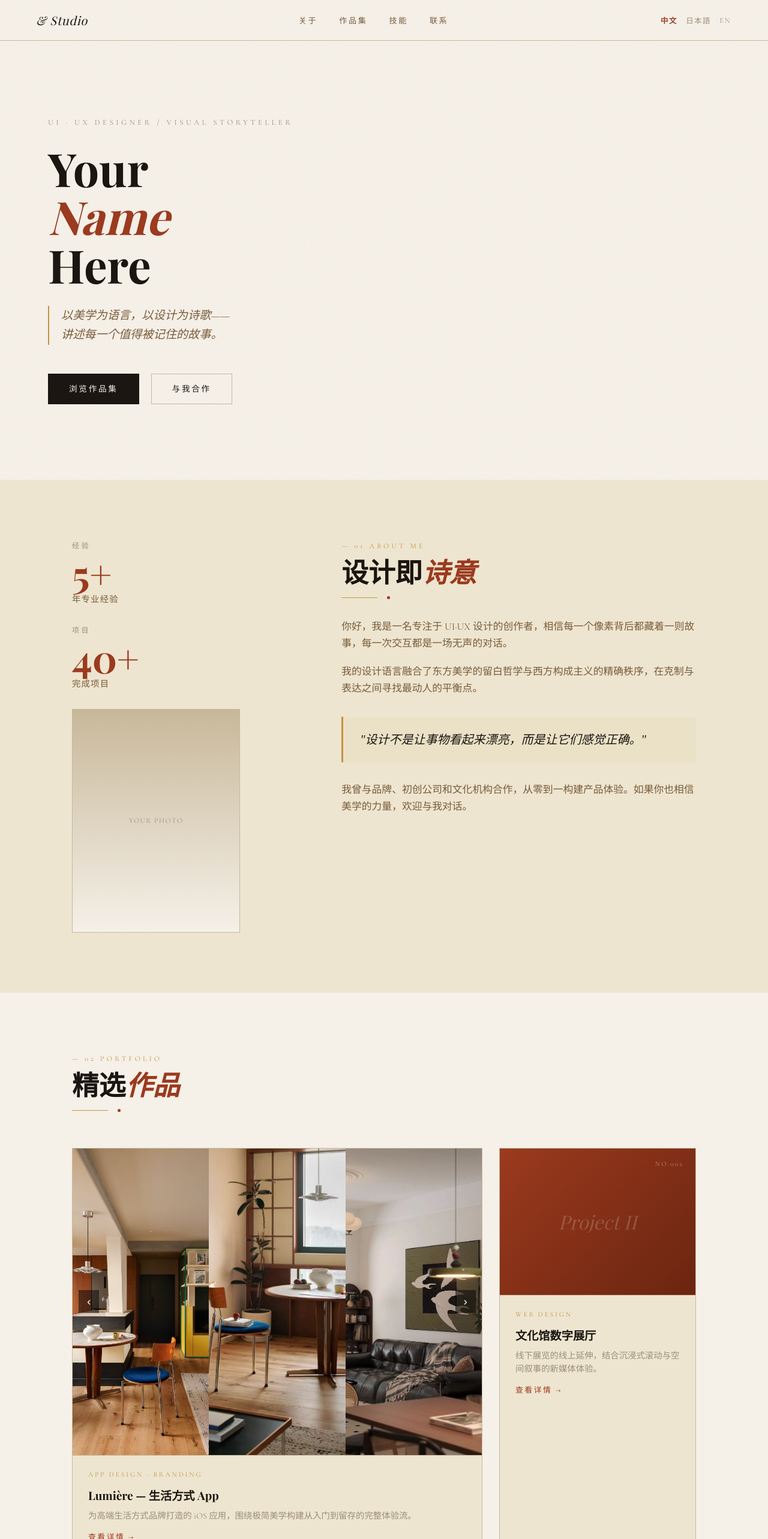
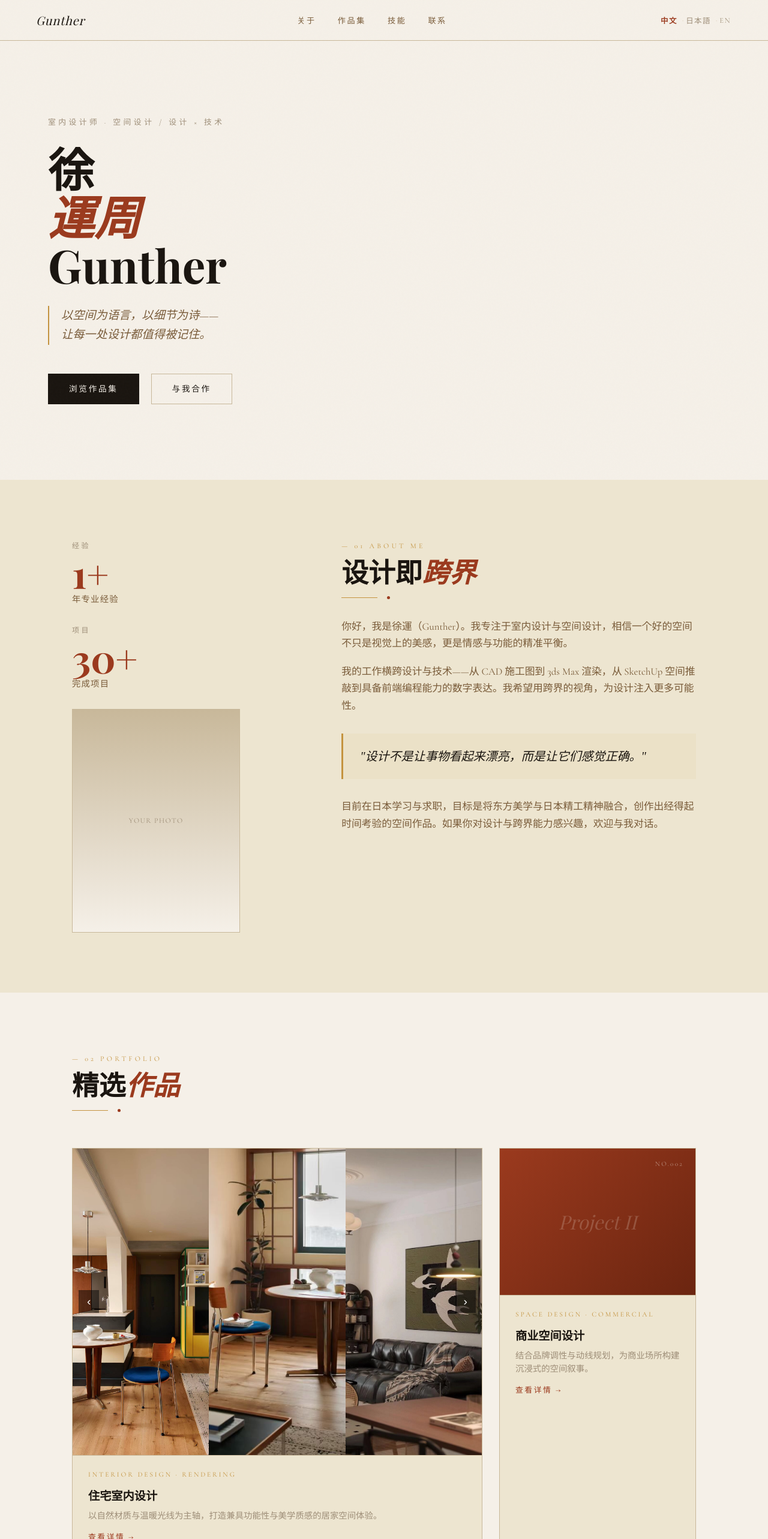
Before and after one commit to Gunther-Abiko/my-portfolio, a React (Vite) app: page / in a window 1280 px wide. Shown: the top 2566 px of the page at 60% size. Built offline with nearby package versions, Linux system fonts and the light colour scheme; a web font is replaced by a local one.

Commit message:
v1.1, fixed contact

```diff
--- a/package.json
+++ b/package.json
@@ -10,6 +10,7 @@
     "preview": "vite preview"
   },
   "dependencies": {
+    "@emailjs/browser": "^4.4.1",
     "react": "^19.2.0",
     "react-dom": "^19.2.0"
   },
--- a/src/data/translations.js
+++ b/src/data/translations.js
@@ -1,41 +1,43 @@
 // ============================================================
-//  translations.js
+//  data/translations.js
 //  All UI strings in Chinese (zh), Japanese (ja), English (en)
 // ============================================================
 
 export const translations = {
+
+  // ──────────────────────────────────────────────────────────
   zh: {
     nav: {
-      logo:      '& Studio',
+      logo:      'Gunther',
       about:     '关于',
       portfolio: '作品集',
       skills:    '技能',
       contact:   '联系',
     },
     hero: {
-      eyebrow:  'UI · UX Designer  /  Visual Storyteller',
-      nameL1:   'Your',
-      nameL2:   'Name',
-      nameL3:   'Here',
-      tagline:  '以美学为语言，以设计为诗歌——\n讲述每一个值得被记住的故事。',
+      eyebrow:      '室内设计师  ·  空间设计  /  设计 × 技术',
+      nameL1:       '徐',
+      nameL2:       '運周',
+      nameL3:       'Gunther',
+      tagline:      '以空间为语言，以细节为诗——\n让每一处设计都值得被记住。',
       ctaPrimary:   '浏览作品集',
       ctaSecondary: '与我合作',
       photoLabel:   '您的照片',
     },
     about: {
-      sectionNum:   '— 01  About Me',
-      title:        '设计即',
-      titleEm:      '诗意',
-      expLabel:     '经验',
-      expStat:      '5+',
-      expUnit:      '年专业经验',
-      projLabel:    '项目',
-      projStat:     '40+',
-      projUnit:     '完成项目',
-      body1: '你好，我是一名专注于 UI·UX 设计的创作者，相信每一个像素背后都藏着一则故事，每一次交互都是一场无声的对话。',
-      body2: '我的设计语言融合了东方美学的留白哲学与西方构成主义的精确秩序，在克制与表达之间寻找最动人的平衡点。',
+      sectionNum: '— 01  About Me',
+      title:      '设计即',
+      titleEm:    '跨界',
+      expLabel:   '经验',
+      expStat:    '1+',
+      expUnit:    '年专业经验',
+      projLabel:  '项目',
+      projStat:   '30+',
+      projUnit:   '完成项目',
+      body1: '你好，我是徐運（Gunther）。我专注于室内设计与空间设计，相信一个好的空间不只是视觉上的美感，更是情感与功能的精准平衡。',
+      body2: '我的工作横跨设计与技术——从 CAD 施工图到 3ds Max 渲染，从 SketchUp 空间推敲到具备前端编程能力的数字表达。我希望用跨界的视角，为设计注入更多可能性。',
       quote: '"设计不是让事物看起来漂亮，而是让它们感觉正确。"',
-      body3: '我曾与品牌、初创公司和文化机构合作，从零到一构建产品体验。如果你也相信美学的力量，欢迎与我对话。',
+      body3: '目前在日本学习与求职，目标是将东方美学与日本精工精神融合，创作出经得起时间考验的空间作品。如果你对设计与跨界能力感兴趣，欢迎与我对话。',
     },
     portfolio: {
       sectionNum: '— 02  Portfolio',
@@ -44,24 +46,24 @@ export const translations = {
       viewMore:   '查看详情',
       projects: [
         {
-          tag:   'App Design · Branding',
-          title: 'Lumière — 生活方式 App',
-          desc:  '为高端生活方式品牌打造的 iOS 应用，围绕极简美学构建从入门到留存的完整体验流。',
+          tag:   'Interior Design · Rendering',
+          title: '住宅室内设计',
+          desc:  '以自然材质与温暖光线为主轴，打造兼具功能性与美学质感的居家空间体验。',
         },
         {
-          tag:   'Web Design',
-          title: '文化馆数字展厅',
-          desc:  '线下展览的线上延伸，结合沉浸式滚动与空间叙事的新媒体体验。',
+          tag:   'Space Design · Commercial',
+          title: '商业空间设计',
+          desc:  '结合品牌调性与动线规划，为商业场所构建沉浸式的空间叙事。',
         },
         {
-          tag:   'System Design',
-          title: 'SaaS 设计系统',
-          desc:  '为 B2B 产品团队构建可扩展的组件库与设计规范，覆盖 50+ 组件。',
+          tag:   'Exhibition Design',
+          title: '展览空间规划',
+          desc:  '探索展览叙事与空间语言的结合，呈现有层次感的观展体验。',
         },
         {
-          tag:   'Branding · Visual Identity',
-          title: '茶馆品牌视觉系统',
-          desc:  '从品牌理念到落地执行的完整视觉标识，融合宋代美学与当代设计语言。',
+          tag:   'Digital · Frontend',
+          title: '数字设计与前端开发',
+          desc:  '运用 HTML、CSS、JavaScript 与 React，将设计愿景转化为可交互的数字产品。',
         },
       ],
     },
@@ -70,63 +72,63 @@ export const translations = {
       title:      '专业',
       titleEm:    '技能',
       items: [
-        { icon: '✦', name: 'UI Design',         desc: '界面构成、视觉层级、色彩与排版系统',    pct: 92 },
-        { icon: '◈', name: 'UX Research',        desc: '用户访谈、可用性测试、信息架构设计',    pct: 85 },
-        { icon: '❋', name: 'Figma / Prototyping',desc: '高保真原型、Auto Layout、组件系统',   pct: 95 },
-        { icon: '▲', name: 'Motion Design',       desc: '微交互动效、过渡设计、After Effects', pct: 78 },
-        { icon: '◉', name: 'Brand Identity',      desc: '品牌策略、视觉标识、应用规范手册',    pct: 88 },
-        { icon: '⊕', name: 'Front-end Basics',    desc: 'HTML · CSS · 与开发团队高效协作',     pct: 70 },
+        { icon: '✦', name: 'AutoCAD',            desc: '施工图绘制、平面布局、空间测量与标注',           pct: 90 },
+        { icon: '◈', name: '3ds Max + V-Ray',     desc: '室内效果图制作、灯光渲染、材质调试',             pct: 85 },
+        { icon: '❋', name: 'SketchUp',            desc: '空间形体推敲、快速建模、方案呈现',               pct: 88 },
+        { icon: '▲', name: 'Photoshop',           desc: '图像处理、后期合成、排版与视觉优化',             pct: 85 },
+        { icon: '◉', name: 'PowerPoint / Keynote',desc: '设计提案、汇报演示、客户沟通材料制作',           pct: 80 },
+        { icon: '⊕', name: 'Frontend Basics',     desc: 'HTML · CSS · JavaScript · React 入门级开发能力', pct: 60 },
       ],
     },
     contact: {
       sectionNum:  '— 04  Contact',
       title:       '开启一段',
       titleEm:     '对话',
-      body:        '无论是全新项目、品牌合作还是一个设计想法，我都很乐意倾听。让我们一起把愿景变成现实。',
+      body:        '无论是设计合作、求职机会还是一个有趣的想法，我都很乐意倾听。让我们一起把愿景变成现实。',
       labelName:   '姓名',
       labelEmail:  '邮箱',
-      labelMsg:    '项目简述',
+      labelMsg:    '留言',
       phName:      '您的姓名',
       phEmail:     'your@email.com',
       phMsg:       '告诉我您的想法或项目背景…',
       send:        '发送消息',
     },
-    footer: '© 2025  Your Name  ·  All rights reserved  ·  Crafted with intention',
+    footer: '© 2026  徐運周 Gunther  ·  All rights reserved  ·  Crafted with intention',
   },
 
-  // ----------------------------------------------------------
+  // ──────────────────────────────────────────────────────────
   ja: {
     nav: {
-      logo:      '& Studio',
+      logo:      'Gunther',
       about:     '自己紹介',
       portfolio: '作品集',
       skills:    'スキル',
       contact:   '連絡',
     },
     hero: {
-      eyebrow:  'UI · UX デザイナー  /  ビジュアルストーリーテラー',
-      nameL1:   'Your',
-      nameL2:   'Name',
-      nameL3:   'Here',
-      tagline:  '美学を言語に、デザインを詩に——\n記憶に残るすべての物語を語る。',
+      eyebrow:      'インテリアデザイナー  ·  空間設計  /  デザイン × テクノロジー',
+      nameL1:       'ジョ',
+      nameL2:       'ウンシュウ',
+      nameL3:       'Gunther',
+      tagline:      '空間を言語に、細部を詩に——\n記憶に残るデザインを。',
       ctaPrimary:   '作品集を見る',
-      ctaSecondary: 'コラボする',
+      ctaSecondary: 'お問い合わせ',
       photoLabel:   'あなたの写真',
     },
     about: {
       sectionNum: '— 01  About Me',
       title:      'デザインは',
-      titleEm:    '詩である',
+      titleEm:    '越境する',
       expLabel:   '経験',
-      expStat:    '5+',
+      expStat:    '1+',
       expUnit:    '年の専門経験',
       projLabel:  'プロジェクト',
-      projStat:   '40+',
+      projStat:   '30+',
       projUnit:   '完成プロジェクト',
-      body1: 'こんにちは。UI·UXデザインに特化したクリエイターです。すべてのピクセルに物語が宿り、すべてのインタラクションが無言の対話であると信じています。',
-      body2: '東洋美学の余白哲学と西洋構成主義の精密な秩序を融合させ、抑制と表現の間に最も心を動かすバランスを追い求めています。',
+      body1: 'はじめまして、ジョウンシュウ（Gunther）と申します。インテリアデザインと空間設計を専門とし、空間は視覚的な美しさだけでなく、感情と機能の精密なバランスであると信じています。',
+      body2: 'CADの施工図からMaxの3Dレンダリング、SketchUpによる空間検討、さらにフロントエンド開発まで——デザインとテクノロジーを横断しながら、より多くの可能性をデザインに注ぎ込んでいます。',
       quote: '"デザインとは美しく見せることではなく、正しく感じさせることだ。"',
-      body3: 'ブランド、スタートアップ、文化機関とのコラボレーション経験があります。美学の力を信じるなら、ぜひ話しましょう。',
+      body3: '現在日本で学習・就職活動中です。東洋の美学と日本のものづくり精神を融合させた、時代を超える空間作品を目指しています。ご興味のある方はぜひご連絡ください。',
     },
     portfolio: {
       sectionNum: '— 02  Portfolio',
@@ -135,24 +137,24 @@ export const translations = {
       viewMore:   '詳細を見る',
       projects: [
         {
-          tag:   'App Design · Branding',
-          title: 'Lumière — ライフスタイル App',
-          desc:  'ハイエンドライフスタイルブランドのiOSアプリ。ミニマル美学を軸にオンボードから継続利用までの体験を設計。',
+          tag:   'Interior Design · Rendering',
+          title: '住宅インテリアデザイン',
+          desc:  '自然素材と温かみのある光を軸に、機能性と美学を両立した居住空間を提案。',
         },
         {
-          tag:   'Web Design',
-          title: '文化館デジタル展示室',
-          desc:  'オフライン展示のオンライン延長。没入型スクロールと空間的ナラティブを組み合わせた新メディア体験。',
+          tag:   'Space Design · Commercial',
+          title: '商業空間デザイン',
+          desc:  'ブランドのトーンと動線計画を組み合わせ、没入感のある空間ナラティブを構築。',
         },
         {
-          tag:   'System Design',
-          title: 'SaaS デザインシステム',
-          desc:  'B2Bプロダクトチーム向けに50以上のコンポーネントを含む拡張可能なライブラリと設計規範を構築。',
+          tag:   'Exhibition Design',
+          title: '展示空間プランニング',
+          desc:  '展示のナラティブと空間言語を融合させ、層のある観覧体験を実現。',
         },
         {
-          tag:   'Branding · Visual Identity',
-          title: '茶館ブランドビジュアルシステム',
-          desc:  'ブランド理念から実装まで、宋代美学と現代デザイン言語を融合した完全なビジュアルアイデンティティ。',
+          tag:   'Digital · Frontend',
+          title: 'デジタルデザインとフロントエンド',
+          desc:  'HTML・CSS・JavaScript・Reactを活用し、デザインビジョンをインタラクティブなデジタルプロダクトへ。',
         },
       ],
     },
@@ -161,63 +163,63 @@ export const translations = {
       title:      '専門',
       titleEm:    'スキル',
       items: [
-        { icon: '✦', name: 'UI Design',         desc: 'インターフェース構成、視覚階層、カラー＆タイポグラフィ', pct: 92 },
-        { icon: '◈', name: 'UX Research',        desc: 'ユーザーインタビュー、ユーザビリティテスト、IA設計',    pct: 85 },
-        { icon: '❋', name: 'Figma / Prototyping',desc: '高忠実度プロトタイプ、Auto Layout、コンポーネント',    pct: 95 },
-        { icon: '▲', name: 'Motion Design',       desc: 'マイクロインタラクション、トランジション、After Effects', pct: 78 },
-        { icon: '◉', name: 'Brand Identity',      desc: 'ブランド戦略、ビジュアルアイデンティティ、ガイドライン', pct: 88 },
-        { icon: '⊕', name: 'Front-end Basics',    desc: 'HTML · CSS · 開発チームとの連携',                     pct: 70 },
+        { icon: '✦', name: 'AutoCAD',             desc: '施工図作成、平面レイアウト、寸法・注釈',             pct: 90 },
+        { icon: '◈', name: '3ds Max + V-Ray',      desc: 'インテリアCG制作、照明レンダリング、マテリアル調整', pct: 85 },
+        { icon: '❋', name: 'SketchUp',             desc: '空間形態検討、クイックモデリング、提案プレゼン',     pct: 88 },
+        { icon: '▲', name: 'Photoshop',            desc: '画像処理、合成、レイアウト・ビジュアル最適化',       pct: 85 },
+        { icon: '◉', name: 'PowerPoint / Keynote', desc: 'デザイン提案、プレゼン資料、クライアント向け資料',   pct: 80 },
+        { icon: '⊕', name: 'Frontend Basics',      desc: 'HTML · CSS · JavaScript · React 入門レベル',        pct: 60 },
       ],
     },
     contact: {
       sectionNum:  '— 04  Contact',
       title:       'ご連絡',
       titleEm:     'ください',
-      body:        '新規プロジェクト、ブランドコラボ、デザインアイデアなど、どんなことでもお聞きします。一緒にビジョンを現実にしましょう。',
+      body:        'デザインのご相談、採用のご連絡、面白いアイデアなど、何でもお気軽にどうぞ。一緒にビジョンを現実にしましょう。',
       labelName:   'お名前',
       labelEmail:  'メールアドレス',
-      labelMsg:    'プロジェクト概要',
+      labelMsg:    'メッセージ',
       phName:      'お名前をご記入ください',
       phEmail:     'your@email.com',
       phMsg:       'アイデアやプロジェクトの背景をお聞かせください…',
       send:        '送信する',
     },
-    footer: '© 2025  Your Name  ·  All rights reserved  ·  Crafted with intention',
+    footer: '© 2026  ジョウンシュウ Gunther  ·  All rights reserved  ·  Crafted with intention',
   },
 
-  // ----------------------------------------------------------
+  // ──────────────────────────────────────────────────────────
   en: {
     nav: {
-      logo:      '& Studio',
+      logo:      'Gunther',
       about:     'About',
       portfolio: 'Portfolio',
       skills:    'Skills',
       contact:   'Contact',
     },
     hero: {
-      eyebrow:  'UI · UX Designer  /  Visual Storyteller',
-      nameL1:   'Your',
-      nameL2:   'Name',
-      nameL3:   'Here',
-      tagline:  'Using aesthetics as language,\ndesign as poetry — telling stories worth remembering.',
+      eyebrow:      'Interior Designer  ·  Space Design  /  Design × Technology',
+      nameL1:       'Xu',
+      nameL2:       'Yunzhou',
+      nameL3:       'Gunther',
+      tagline:      'Using space as language, detail as poetry —\ndesigning what\'s worth remembering.',
       ctaPrimary:   'View Portfolio',
       ctaSecondary: 'Work With Me',
       photoLabel:   'Your Photo',
     },
     about: {
       sectionNum: '— 01  About Me',
-      title:      'Design as',
-      titleEm:    'Poetry',
+      title:      'Design',
+      titleEm:    'Crosses Boundaries',
       expLabel:   'Experience',
-      expStat:    '5+',
-      expUnit:    'Years of Practice',
+      expStat:    '1+',
+      expUnit:    'Year of Practice',
       projLabel:  'Projects',
-      projStat:   '40+',
+      projStat:   '30+',
       projUnit:   'Completed',
-      body1: "Hello — I'm a UI·UX designer who believes every pixel holds a story and every interaction is a silent conversation.",
-      body2: 'My design language merges the Eastern philosophy of negative space with the precision of Western constructivism, seeking the most resonant balance between restraint and expression.',
+      body1: "Hi, I'm Xu Yunzhou (Gunther). I specialise in interior and spatial design, believing that a great space is not just visually beautiful — it's a precise balance of emotion and function.",
+      body2: 'My work spans design and technology: from CAD construction drawings and 3ds Max rendering to SketchUp spatial studies and frontend development. I bring a cross-disciplinary perspective to every project.',
       quote: '"Design is not about making things look beautiful. It\'s about making them feel right."',
-      body3: "I've partnered with brands, startups, and cultural institutions to build product experiences from scratch. If you believe in the power of aesthetics, let's talk.",
+      body3: 'Currently based in Japan, studying and seeking opportunities. I aim to merge Eastern aesthetics with Japanese craftsmanship to create spaces that stand the test of time. If you value design that crosses boundaries, let\'s talk.',
     },
     portfolio: {
       sectionNum: '— 02  Portfolio',
@@ -226,24 +228,24 @@ export const translations = {
       viewMore:   'View Project',
       projects: [
         {
-          tag:   'App Design · Branding',
-          title: 'Lumière — Lifestyle App',
-          desc:  'An iOS app for a high-end lifestyle brand. Built a complete onboarding-to-retention experience around a minimalist aesthetic.',
+          tag:   'Interior Design · Rendering',
+          title: 'Residential Interior Design',
+          desc:  'A warm, nature-driven residential space balancing aesthetic quality with practical living — built around natural materials and considered lighting.',
         },
         {
-          tag:   'Web Design',
-          title: 'Cultural Hall Digital Gallery',
-          desc:  'An online extension of an offline exhibition, combining immersive scrolling with spatial narrative in a new media experience.',
+          tag:   'Space Design · Commercial',
+          title: 'Commercial Space Design',
+          desc:  'Combining brand identity with circulation planning to create an immersive spatial narrative for a commercial environment.',
         },
         {
-          tag:   'System Design',
-          title: 'SaaS Design System',
-          desc:  'Built a scalable component library and design spec for a B2B product team, covering 50+ components.',
+          tag:   'Exhibition Design',
+          title: 'Exhibition Space Planning',
+          desc:  'Exploring the intersection of exhibition narrative and spatial language to deliver a layered, engaging visitor experience.',
         },
         {
-          tag:   'Branding · Visual Identity',
-          title: 'Teahouse Brand Visual System',
-          desc:  'A complete visual identity from brand concept to execution, fusing Song dynasty aesthetics with contemporary design language.',
+          tag:   'Digital · Frontend',
+          title: 'Digital Design & Frontend',
+          desc:  'Using HTML, CSS, JavaScript and React to translate design vision into interactive digital products.',
         },
       ],
     },
@@ -252,27 +254,27 @@ export const translations = {
       title:      'Professional',
       titleEm:    'Skills',
       items: [
-        { icon: '✦', name: 'UI Design',         desc: 'Interface composition, visual hierarchy, colour & type systems', pct: 92 },
-        { icon: '◈', name: 'UX Research',        desc: 'User interviews, usability testing, information architecture',   pct: 85 },
-        { icon: '❋', name: 'Figma / Prototyping',desc: 'High-fidelity prototypes, Auto Layout, component systems',       pct: 95 },
-        { icon: '▲', name: 'Motion Design',       desc: 'Micro-interactions, transition design, After Effects',           pct: 78 },
-        { icon: '◉', name: 'Brand Identity',      desc: 'Brand strategy, visual identity, usage guidelines',             pct: 88 },
-        { icon: '⊕', name: 'Front-end Basics',    desc: 'HTML · CSS · Effective collaboration with dev teams',            pct: 70 },
+        { icon: '✦', name: 'AutoCAD',             desc: 'Construction drawings, floor plans, spatial annotation',          pct: 90 },
+        { icon: '◈', name: '3ds Max + V-Ray',      desc: 'Interior CG rendering, lighting setup, material calibration',     pct: 85 },
+        { icon: '❋', name: 'SketchUp',             desc: 'Spatial massing, rapid modelling, concept presentation',          pct: 88 },
+        { icon: '▲', name: 'Photoshop',            desc: 'Image processing, compositing, layout & visual refinement',       pct: 85 },
+        { icon: '◉', name: 'PowerPoint / Keynote', desc: 'Design proposals, client presentations, pitch decks',             pct: 80 },
+        { icon: '⊕', name: 'Frontend Basics',      desc: 'HTML · CSS · JavaScript · React — entry-level development',       pct: 60 },
       ],
     },
     contact: {
       sectionNum:  '— 04  Contact',
       title:       'Start a',
       titleEm:     'Conversation',
-      body:        "Whether it's a new project, a brand collaboration, or just a design idea — I'd love to hear it. Let's turn your vision into reality.",
+      body:        "Whether it's a design collaboration, a job opportunity, or just an interesting idea — I'd love to hear it. Let's turn your vision into reality.",
       labelName:   'Name',
       labelEmail:  'Email',
-      labelMsg:    'Project Brief',
+      labelMsg:    'Message',
       phName:      'Your name',
       phEmail:     'your@email.com',
       phMsg:       'Tell me about your idea or project…',
       send:        'Send Message',
     },
-    footer: '© 2025  Your Name  ·  All rights reserved  ·  Crafted with intention',
+    footer: '© 2026  Xu Yunzhou · Gunther  ·  All rights reserved  ·  Crafted with intention',
   },
 };
```
Also changed, not shown: src/components/Contact.jsx (+87 -20 lines), src/styles/global.css (+19 -0 lines), 1 other file (tests, documents, lock files or other folders).
